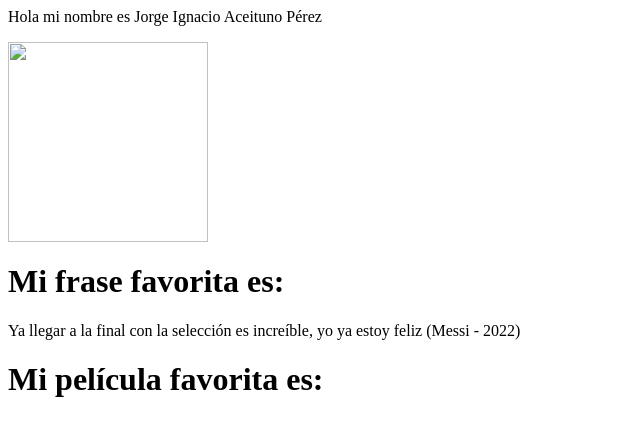
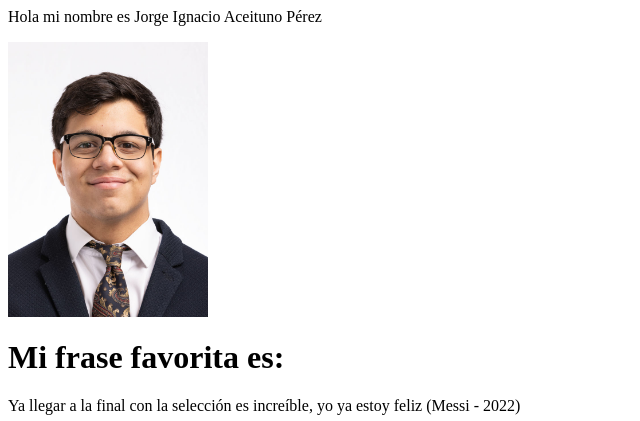
Before and after one commit to JorgeIgnacioNachito01/JorgeIgnacioNachito01, a plain HTML site: page index.html in a window 1280 px wide. Shown: the top 421 px of the page, without its empty margins (0-640 px from the left). Drawn offline with Linux system fonts and the light colour scheme.

Commit message:
Update index.html

```diff
--- a/index.html
+++ b/index.html
@@ -8,7 +8,7 @@ Hola mi nombre es Jorge Ignacio Aceituno Pérez
 <p>
 
 </p>
-<img src="Assets/IMAGEEE DEL BICHO.png" width="200px">
+<img src="IMAGEEE DEL BICHO.png" width="200px">
 
 <h1>Mi frase favorita es:</h1>
 <p>
```
